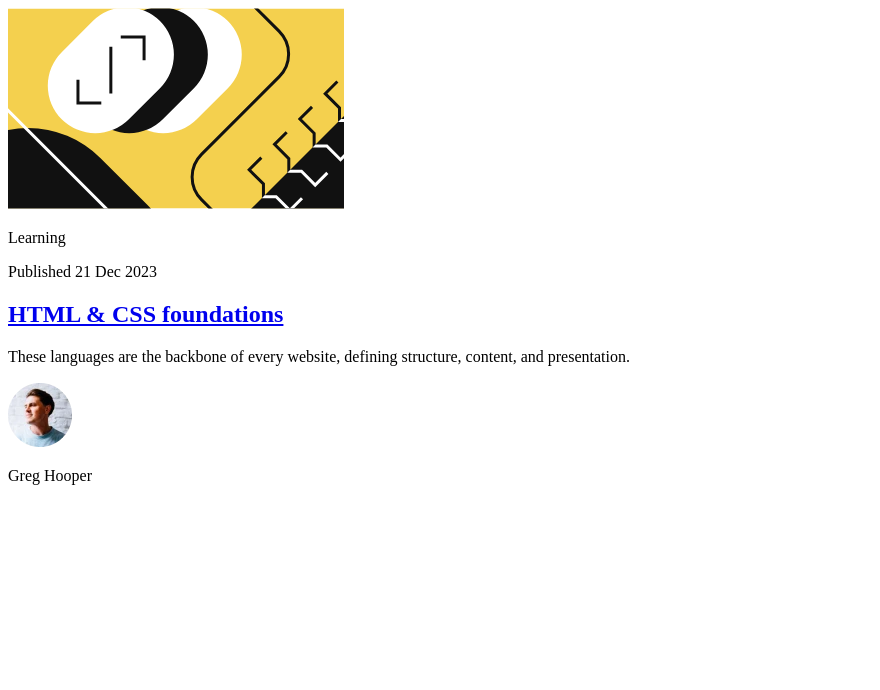
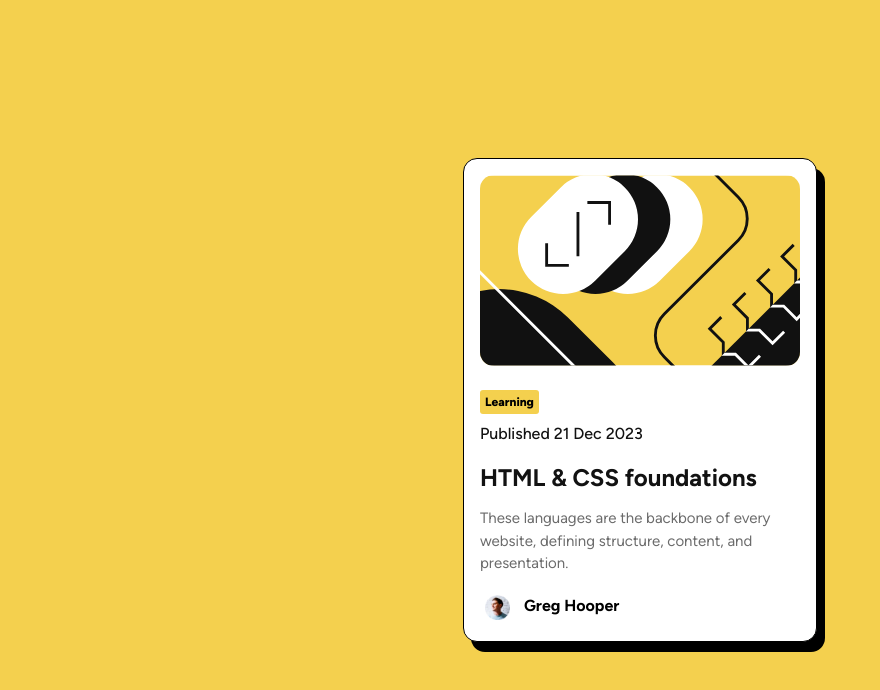
Before and after one commit to OmarFarouk-Code/HTML-CSS-Projects, a plain HTML site: page 4-Blog Preview Card/blog-preview-card-main/index.html in a window 1280 px wide. Shown: the whole page, without its empty margins (0-880 px from the left). Drawn offline with Linux system fonts and the light colour scheme.

Commit message:
Finished the Blog Preview Card Project

```diff
--- a/4-Blog Preview Card/blog-preview-card-main/index.html
+++ b/4-Blog Preview Card/blog-preview-card-main/index.html
@@ -24,12 +24,14 @@
         These languages are the backbone of every website, defining structure,
         content, and presentation.
       </p>
+      <div class="avatar-container">
         <img
           class="avatar-img"
           src="assets/images/image-avatar.webp"
           alt="avatar picture"
         />
         <p class="avatar-name">Greg Hooper</p>
+      </div>
     </article>
   </body>
 </html>
--- a/4-Blog Preview Card/blog-preview-card-main/style.css
+++ b/4-Blog Preview Card/blog-preview-card-main/style.css
@@ -1,23 +1,87 @@
+@font-face {
+  font-family: "Figtree";
+  src: url("assets/fonts/Figtree-VariableFont_wght.ttf") format("truetype");
+  font-weight: 300 900;
+  font-style: normal;
+  font-display: swap;
+}
+
+* {
+  margin: 0px;
+  padding: 0px;
+}
+
+body {
+  background-color: hsl(47, 88%, 63%);
+  min-height: 100vh;
+  display: flex;
+  justify-content: center;
+  align-items: center;
+  font-family: Figtree;
+}
+
 .container {
+  background-color: white;
+  max-width: 320px;
+  border-radius: 14px;
+  padding: 16px;
+  box-shadow: 8px 10px 0px black;
+  border: 1px solid black;
 }
 
 .illustration-img {
+  width: 100%;
+  margin-bottom: 20px;
+  border-radius: 14px;
 }
 
 .learning-badge {
+  font-size: 12px;
+  display: inline-block;
+  background-color: hsl(47, 88%, 63%);
+  padding: 5px;
+  font-weight: 800;
+  border-radius: 3px;
+  margin-bottom: 10px;
 }
 
 .published-date {
+  color: hsl(0, 0%, 7%);
+  font-weight: 500;
+  margin-bottom: 20px;
 }
 
 .blog-name {
+  color: hsl(0, 0%, 7%);
+  font-weight: bolder;
+  text-decoration: none;
+  margin-bottom: 20px;
+}
+
+.blog-name:hover {
+  color: hsl(47, 88%, 63%);
+  cursor: pointer;
 }
 
 .blog-description {
+  color: hsl(0, 0%, 42%);
+  font-size: 15px;
+  margin: 15px 0px;
+  line-height: 1.5;
+}
+
+.avatar-container {
+  padding: 5px;
 }
 
 .avatar-img {
+  display: inline-block;
+  vertical-align: middle;
+  margin-right: 10px;
+  width: 25px;
 }
 
 .avatar-name {
+  display: inline-block;
+  font-weight: bold;
 }
```
Lines whose indentation alone changed are shown as unchanged.
